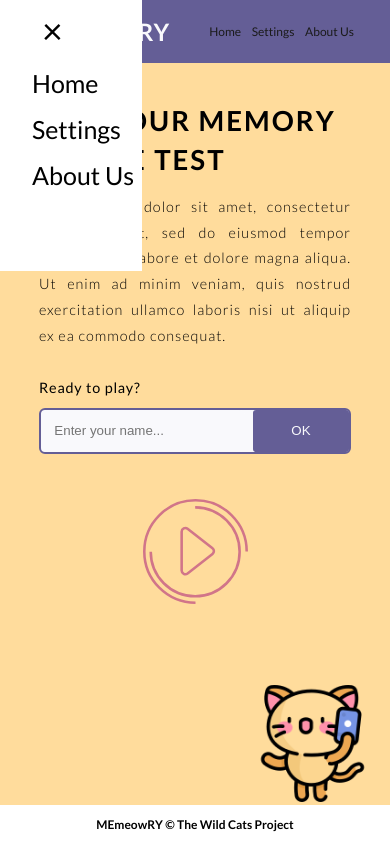
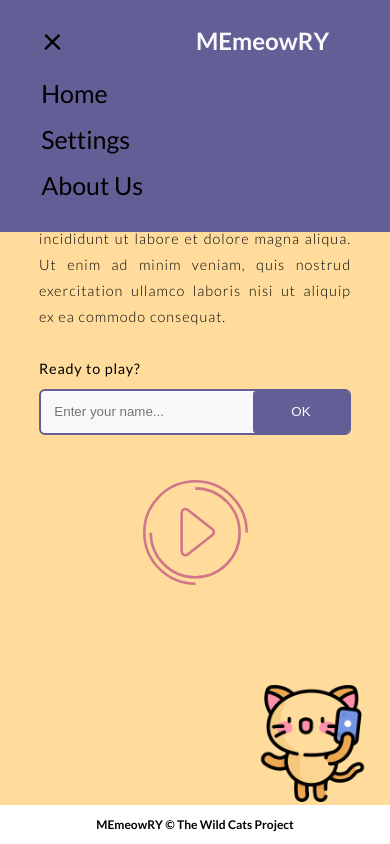
Before and after one commit to lea-weibel/wild-cats-project, a website: page index.html in a window 390 px wide. Drawn offline with Linux system fonts and the light colour scheme.

Commit message:
Add responsive navbar

```diff
--- a/index.html
+++ b/index.html
@@ -6,35 +6,36 @@
   <meta http-equiv="X-UA-Compatible" content="IE=edge">
   <meta name="viewport" content="width=device-width, initial-scale=1.0">
   <title>Document</title>
+  <link rel="preconnect" href="https://fonts.googleapis.com">
+  <link rel="preconnect" href="https://fonts.gstatic.com" crossorigin>
+  <link href="https://fonts.googleapis.com/css2?family=Lato:wght@100;300;400;700;900&display=swap" rel="stylesheet">
   <link rel="stylesheet" href="game_and_score_style.css" />
   <link rel="stylesheet" href="styleIndex.css" />
   <link rel="stylesheet" href="toggle.css">
   <link rel="stylesheet" href="mobile.css">
   <link rel="stylesheet" href="score-desktop.css">
-  <!-- <style>
-    @import url('https://fonts.googleapis.com/css2?family=Acme&display=swap');
-  </style> -->
-  <link rel="preconnect" href="https://fonts.googleapis.com">
-  <link rel="preconnect" href="https://fonts.gstatic.com" crossorigin>
-  <link href="https://fonts.googleapis.com/css2?family=Lato:wght@100;300;400;700;900&display=swap" rel="stylesheet">
 </head>
 
 <body>
-  <div class="navbar">
-    <h1>MEmeowRY</h1>
+  <!-- <div class="navbar">
     <ul>
       <li><a href="./index.html">Home</a></li>
       <li><a href="#" id="settings">Settings</a></li>
       <li><a href="./aboutUs.html">About Us</a></li>
     </ul>
-  </div>
+  </div> -->
 
   <div id="mySidenav" class="sidenav">
-    <a href="javascript:void(0)" class="closebtn" onclick="closeNav()">&times;</a>
-    <a href="#">Home</a>
-    <a href="#">Settings</a>
-    <a href="#">About Us</a>
+    <h1 id="logo">MEmeowRY</h1>
+    <ul id="links-container">
+      <li><a href="javascript:void(0)" id="closebtn">&times;</a></li>
+      <li><a href="index.html">Home</a></li>
+      <li><a href="#">Settings</a></li>
+      <li><a href="aboutUs.html">About Us</a></li>
+    </ul>
   </div>
+  <!-- OPEN SIDENAV WHEN CLICKING BURGER ICON -->
+  <span id="burgerIcon">☰</span>
 
   <!-- HOME PAGE -->
   <div id="home-page">
@@ -197,7 +198,7 @@
 
 <script src="home.js"></script>
 <script src="game.js"></script>
-<script src="script.js"></script>
+<script src="mobile-Navbar/script.js"></script>
 </body>
 
 </html>
--- a/mobile-Navbar/script.js
+++ b/mobile-Navbar/script.js
@@ -1,9 +1,35 @@
+const hamburger = document.getElementById('burgerIcon');
+const closeBtn = document.getElementById('closebtn');
+const linksContainer = document.getElementById('links-container');
+const logo = document.getElementById('logo');
+
+hamburger.onclick = function () {
+  openNav();
+};
+
+closeBtn.onclick = function () {
+  closeNav();
+};
+
 /* -- Set the width of the side navigation to 250px -- */
 function openNav() {
-    document.getElementById("mySidenav").style.width = "250px";
+  //if (window.innerWidth < 480)
+  //document.getElementById('mySidenav').style.width = '100%';
+  linksContainer.style.display = 'block';
+  hamburger.style.display = 'none';
+  logo.style.marginTop = '-16px';
+  logo.style.marginLeft = '160px';
+}
+
+/* -- Set the width of the side navigation to 0 -- */
+function closeNav() {
+  if (window.innerWidth < 480) {
+    //document.getElementById('mySidenav').style.width = '0';
+    linksContainer.style.display = 'none';
+    hamburger.style.display = 'block';
+    hamburger.style.marginTop = '40px';
+    logo.style.margin = 'auto';
+    logo.style.marginTop = '-24px';
+    document.getElementById('mySidenav').style.width = '100%';
   }
-
-  /* -- Set the width of the side navigation to 0 -- */
-  function closeNav() {
-    document.getElementById("mySidenav").style.width = "0";
-  }
+}
--- a/mobile.css
+++ b/mobile.css
@@ -58,26 +58,47 @@
     cursor: pointer;
     font-size: 3em;
     /*color to define*/
+    display: block;
   }
 
   /* -- SIDE NAVIGATION SETTINGS -- */
   .sidenav {
-    height: 25%; /* height related to page */
+    /* flex-direction: column; */
+    align-items: flex-start;
+    justify-content: space-between;
+    height: auto; /* height related to page */
     position: fixed; /* Stay in place */
-    z-index: 1; /* Stay on top */
+    z-index: 1; /*Stay on top */
     top: 0; /* No border related to page */
     left: 0;
-    background-color: white;
+    background-color: #645e96;
     overflow-x: hidden; /* Hide text while not clicked */
-    padding-top: 5em; /* Place content 5em from the top (close btn) */
+    padding-top: 3em; /* Place content 3em from the top (close btn) */
     transition: 0.8s; /* 0.8 second transition effect to slide in the sidenav */
+    box-sizing: border-box;
+  }
+
+  #logo {
+    margin-top: -16px;
+    margin-left: 160px;
+  }
+
+  ul {
+    display: flex;
+    justify-content: space-between;
+    width: 350px;
+    list-style: none;
+    flex-direction: column;
+    padding: 0;
+    margin-left: -296px;
+    margin-top: 34px;
   }
 
   /* -- NAVIGATION MENU LINKS -- */
   .sidenav a {
-    padding: 8px 8px 8px 32px;
+    padding: 8px 8px 8px 8px;
     text-decoration: none;
-    font-family: Lato;
+    font-family: 'Lato', sans-serif;
     font-size: 25px;
     color: black;
     display: block;
@@ -85,9 +106,11 @@
   }
 
   /* Position and style the close button (top left corner) */
-  .sidenav .closebtn {
+  .sidenav #closebtn {
+    padding: 8px 8px 8px 32px;
+    display: block;
     position: absolute;
-    top: 0;
+    top: 10px;
     left: 0px;
     font-size: 36px;
     margin-left: 10px;
--- a/styleIndex.css
+++ b/styleIndex.css
@@ -9,7 +9,18 @@
 }
 
 /***** NAVBAR *****/
-.navbar {
+/* .navbar {
+  display: flex;
+  justify-content: space-between;
+  align-items: center;
+  padding: 1em 3em;
+} */
+
+#burgerIcon {
+  display: none;
+}
+
+.sidenav {
   background-color: var(--dark-purple);
   display: flex;
   justify-content: space-between;
@@ -17,9 +28,10 @@
   padding: 1em 3em;
 }
 
-h1 {
+#logo {
   margin: 0;
   color: var(--white);
+  padding-top: 0.25em;
 }
 
 ul {
@@ -29,9 +41,19 @@ ul {
   list-style: none;
 }
 
-a {
+.sidenav a {
+  /* padding: 8px 8px 8px 32px; */
   text-decoration: none;
+  /* font-family: Lato; */
+  /* font-size: 25px; */
   color: var(--black);
+  /*display: block;
+  transition: 0.3s; */
+}
+
+/* Position and style the close button (top left corner) */
+.sidenav #closebtn {
+  display: none;
 }
 
 /***** HOME PAGE HEADER *****/
```
Also changed, not shown: aboutUs.html (+8 -5 lines).
